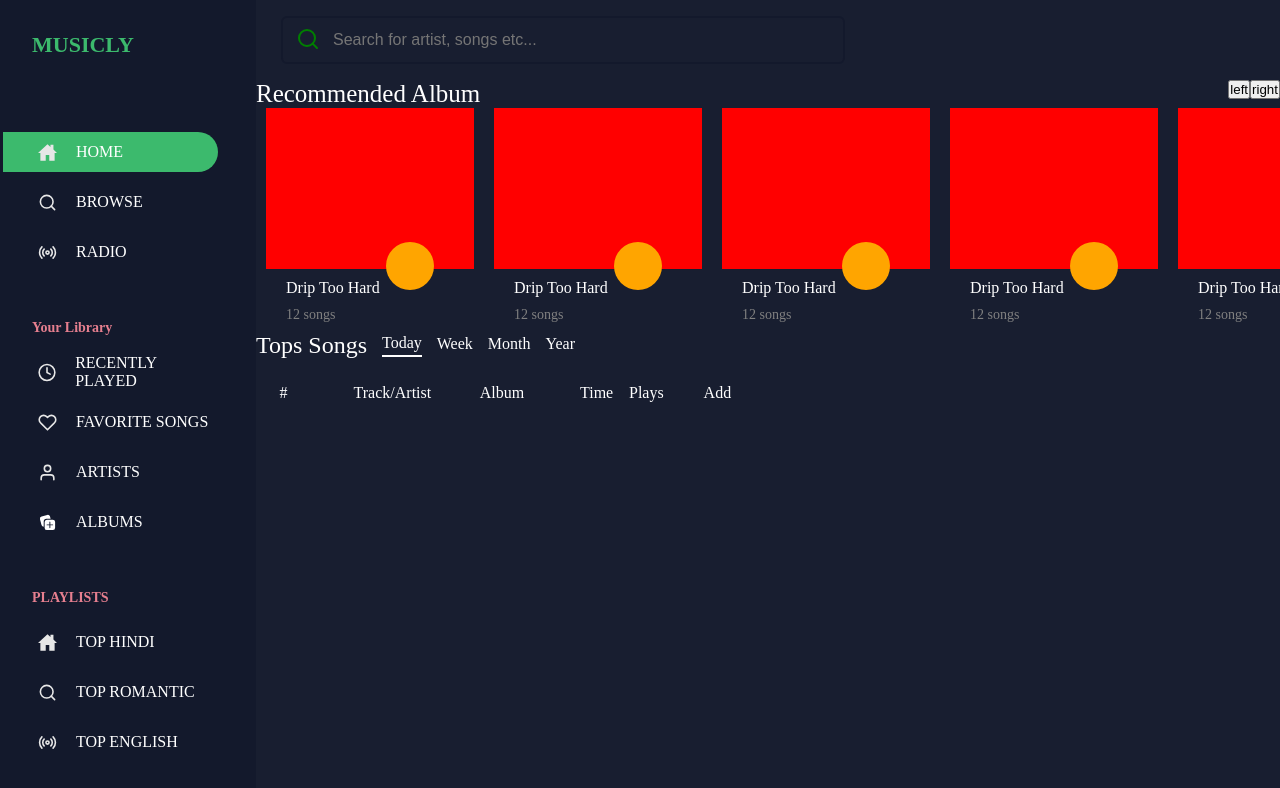
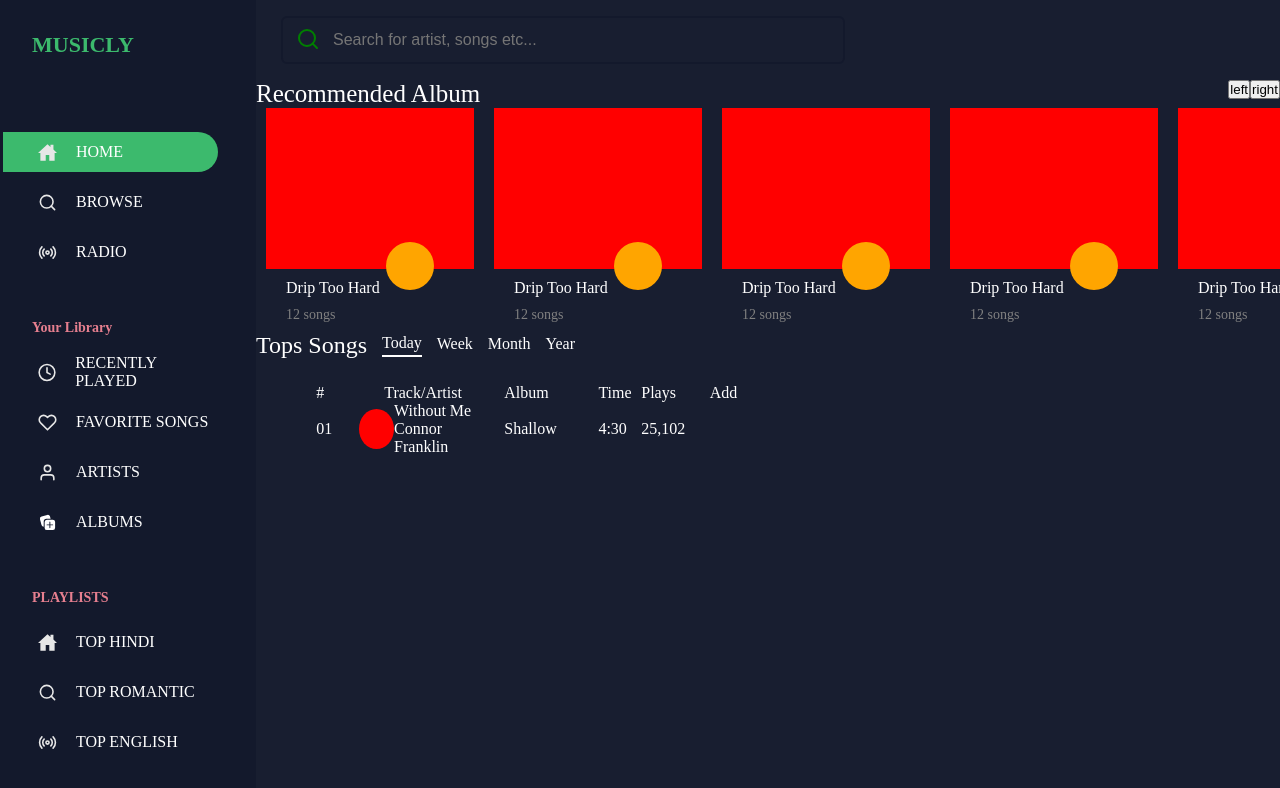
Before and after one commit to akshayrathigithub/MusicPlayer, a React app: page /browse in a window 1280 px wide. Shown: the top 788 px of the page. Built offline with nearby package versions, Linux system fonts and the light colour scheme.

Commit message:
songs layout in grid added

```diff
--- a/src/Components/Browse/Browse.tsx
+++ b/src/Components/Browse/Browse.tsx
@@ -47,6 +47,7 @@ const Browse: React.FC = () => {
 
       <div className="songs-list">
         <div className="head">
+          <div className="song-btn"></div>
           <div className="hash">#</div>
           <div className="artist-track">Track/Artist</div>
           <div className="album">Album</div>
@@ -54,7 +55,21 @@ const Browse: React.FC = () => {
           <div className="plays">Plays</div>
           <div className="add">Add</div>
         </div>
-        <div className="song-details"></div>
+        <div className="song-details">
+          <div className="song-btn"></div>
+          <div className="hash">01</div>
+          <div className="artist-track">
+            <div className="img"></div>
+            <div className="details">
+              <div className="song-name">Without Me</div>
+              <div className="song-artist">Connor Franklin</div>
+            </div>
+          </div>
+          <div className="album">Shallow</div>
+          <div className="time">4:30</div>
+          <div className="plays">25,102</div>
+          <div className="add"></div>
+        </div>
       </div>
     </div>
   );
```
